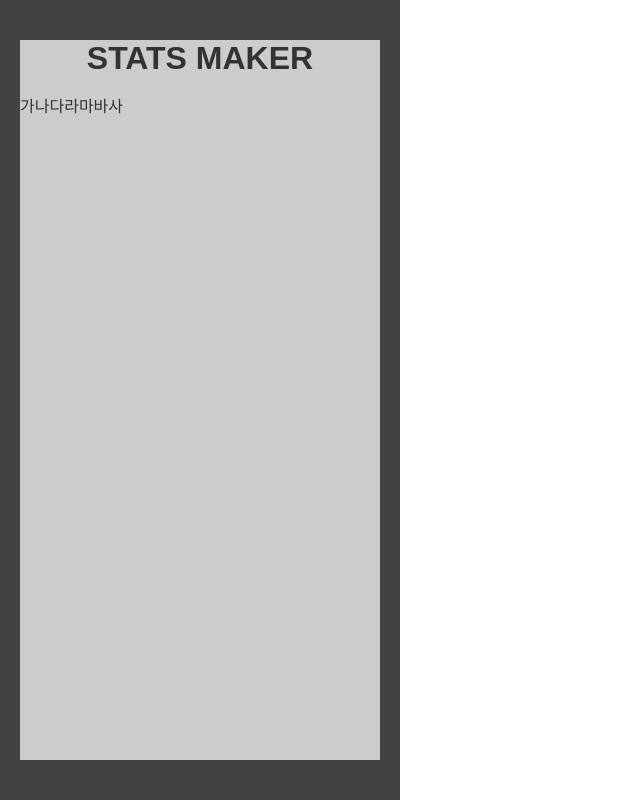
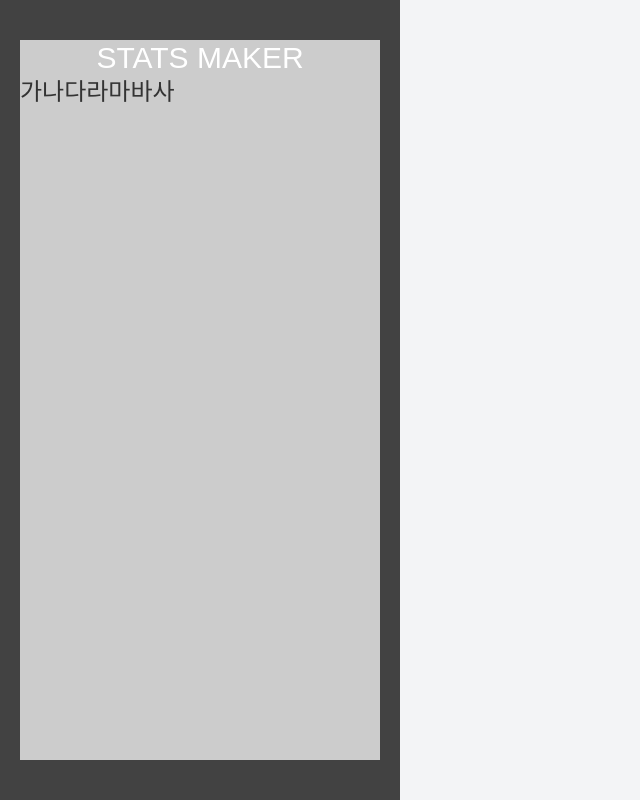
Before and after one commit to seraleedev/stats-maker, a Next.js app: page / in a window 1280 px wide. Shown: the whole page, without its empty margins (0-640 px from the left). Built offline with nearby package versions, Linux system fonts and the light colour scheme; a web font is replaced by a local one.

Commit message:
fix:tailwindcss4 설정 오류 수정

```diff
--- a/postcss.config.mjs
+++ b/postcss.config.mjs
@@ -1,8 +1,6 @@
 /** @type {import('postcss').Config} */
 const config = {
-  tailwindcss: {},
-  autoprefixer: {},
-  plugins: ["@tailwindcss/postcss"],
+  plugins: { "@tailwindcss/postcss": {}, autoprefixer: {} },
 };
 
 export default config;
--- a/src/styles/global.css
+++ b/src/app/global.css
@@ -1,6 +1,4 @@
-@tailwind base;
-@tailwind components;
-@tailwind utilities;
+@import "tailwindcss";
 
 @font-face {
   font-family: "KoddiudOngodic";
--- a/src/app/layout.tsx
+++ b/src/app/layout.tsx
@@ -1,5 +1,5 @@
 import type { Metadata } from "next";
-import "@/styles/global.css";
+import "./global.css";
 
 export const metadata: Metadata = {
   title: "Create Next App",
--- a/src/app/page.tsx
+++ b/src/app/page.tsx
@@ -22,7 +22,7 @@ export default function Home() {
           }}
         >
           <Title text="STATS MAKER" />
-          <p className="text-lg">가나다라마바사</p>
+          <p className="text-2xl">가나다라마바사</p>
         </div>
       </div>
     </FlexBox>
--- a/src/components/typhography.tsx
+++ b/src/components/typhography.tsx
@@ -4,7 +4,7 @@ interface ITitle {
 export const Title = ({ text }: ITitle) => {
   return (
     <h1
-      className="text-lg text-white text-center"
+      className="text-3xl text-white text-center"
       style={{
         fontFamily: "DnfBitbeatV2, sans-serif",
         margin: 0,
--- a/src/configs/theme.ts
+++ b/src/configs/theme.ts
@@ -1,11 +1,3 @@
-export const fontSize = {
-  xs: "1.2rem",
-  sm: "1.4rem",
-  base: "1.6rem",
-  md: "2rem",
-  lg: "3rem",
-};
-
 export const colors = {
   white: "#ffffff",
   black: "#333333",
@@ -17,7 +9,6 @@ export const shadow = {
 };
 
 const theme = {
-  fontSize,
   colors,
   shadow,
 };
--- a/tailwind.config.js
+++ b/tailwind.config.js
@@ -4,6 +4,7 @@ module.exports = {
     "./app/**/*.{js,ts,jsx,tsx}",
     "./pages/**/*.{js,ts,jsx,tsx}",
     "./components/**/*.{js,ts,jsx,tsx}",
+    "./src/**/*.{js,ts,jsx,tsx,mdx}",
   ],
   theme: {
     extend: {},
```
